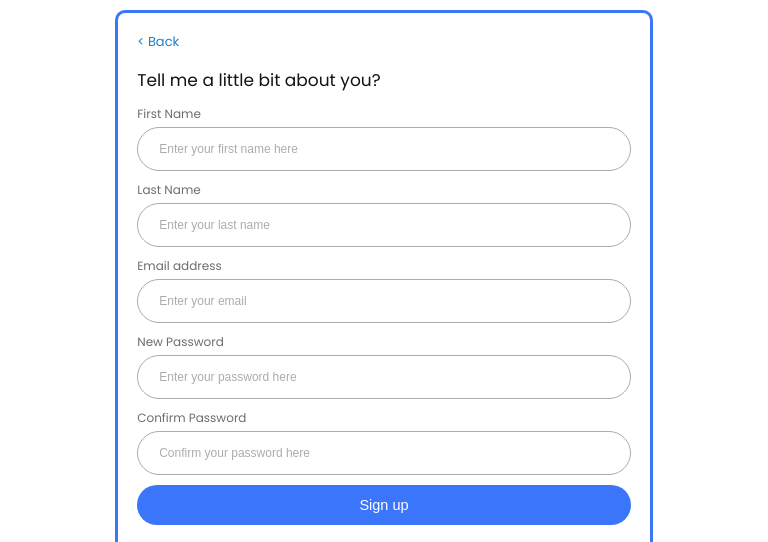
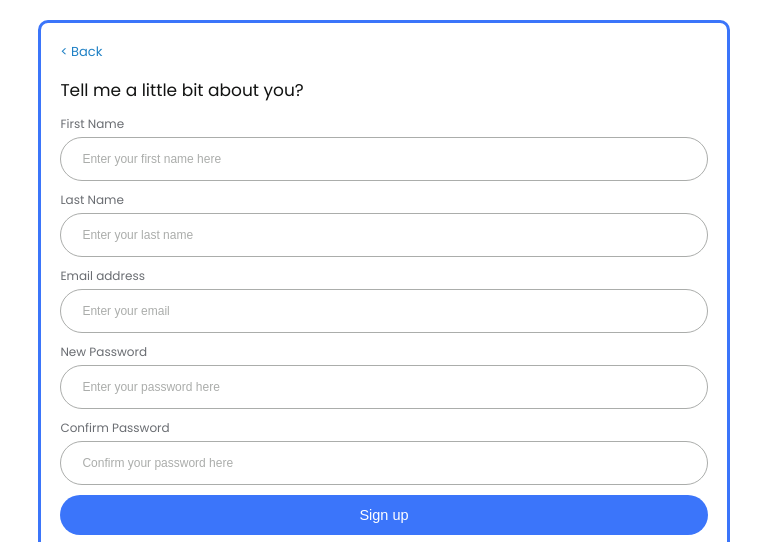
Before and after one commit to UbekM/atuenyi-form, a plain HTML site: page index.html in a window 768 px wide. Shown: the top 542 px of the page. Drawn offline with Linux system fonts and the light colour scheme.

Commit message:
new changes to width

```diff
--- a/index.css
+++ b/index.css
@@ -150,7 +150,7 @@ hr {
     .main-container {
         margin-top: 10px;
         margin-bottom: 10px;
-        min-width: 80%;
+        min-width: 90%;
         border: 3.8px solid #3B75FA;
         padding: 19px;
     }
@@ -191,9 +191,9 @@ hr {
 
 @media (min-width: 427px) and (max-width: 1023px) {
     .main-container {
-        margin-top: 10px;
-        margin-bottom: 10px;
-        min-width: 70%;
+        margin-top: 20px;
+        margin-bottom: 20px;
+        min-width: 90%;
         border: 3.8px solid #3B75FA;
         padding: 19px;
     }
--- a/index.html
+++ b/index.html
@@ -49,7 +49,7 @@
         </div>
 
         <div class="google">
-            <img src="image/download.png" alt="">Sign in with Google
+            <img src="image/download.png" alt="Google logo">Sign in with Google
         </div>
     </div>
 
```
